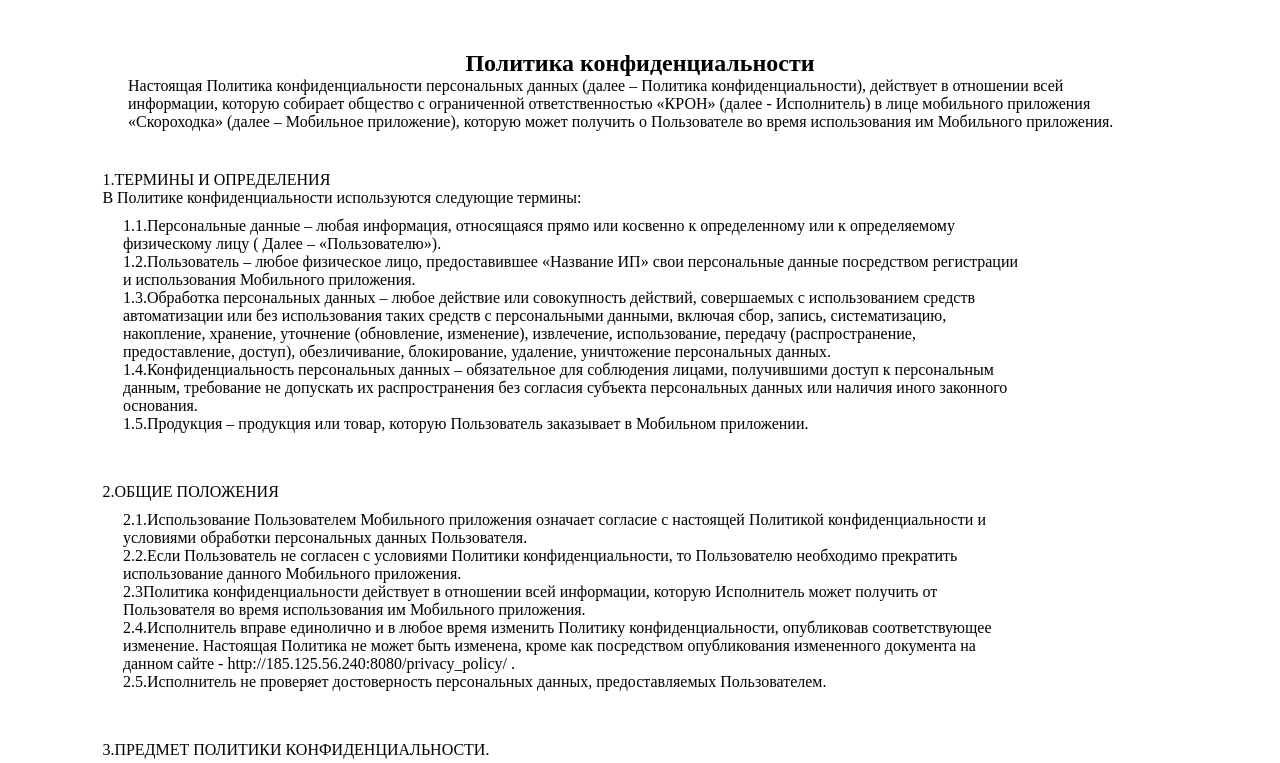
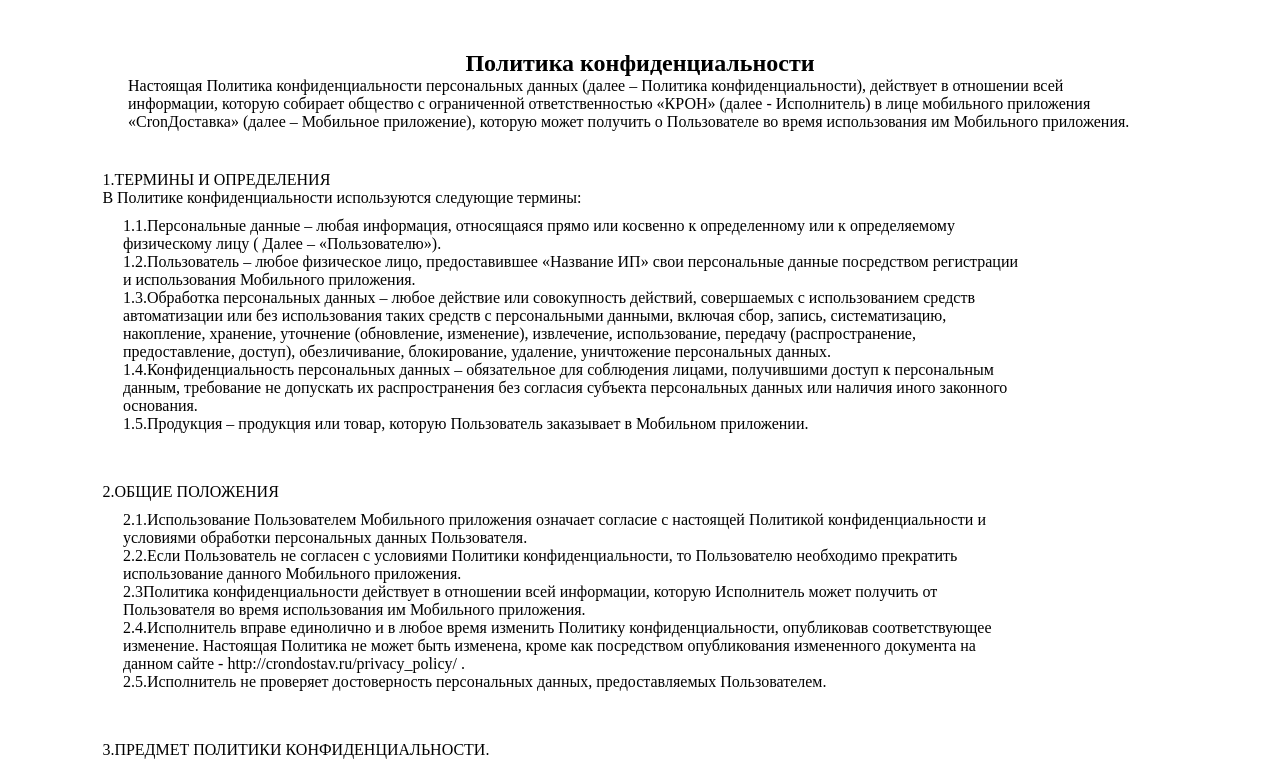
Before and after one commit to murkhan13/DeliveryAPP, a Django app: page /privacy_policy/ in a window 1280 px wide. Shown: the top 763 px of the page. Run offline with Django 3.2, Linux system fonts and the light colour scheme.

Commit message:
privacy policy changed p3

```diff
--- a/cronDeliveryAPI/cronProjectAPI/templates/privacy_policy.html
+++ b/cronDeliveryAPI/cronProjectAPI/templates/privacy_policy.html
@@ -61,7 +61,7 @@
             </div>
             <div class="topic">
                 <p class="note">
-                    Настоящая Политика конфиденциальности персональных данных (далее – Политика конфиденциальности), действует в отношении всей информации, которую собирает общество с ограниченной ответственностью «КРОН» (далее - Исполнитель) в лице мобильного приложения «Скороходка» (далее – Мобильное приложение), которую может получить о Пользователе во время использования им Мобильного приложения.
+                    Настоящая Политика конфиденциальности персональных данных (далее – Политика конфиденциальности), действует в отношении всей информации, которую собирает общество с ограниченной ответственностью «КРОН» (далее - Исполнитель) в лице мобильного приложения «CronДоставка» (далее – Мобильное приложение), которую может получить о Пользователе во время использования им Мобильного приложения.
                 </p>
             </div>
         </div>
@@ -86,7 +86,7 @@
                     <p>2.1.Использование Пользователем Мобильного приложения означает согласие с настоящей Политикой конфиденциальности и условиями обработки персональных данных Пользователя.</p>
                     <p>2.2.Если Пользователь не согласен с условиями Политики конфиденциальности, то Пользователю необходимо прекратить использование данного Мобильного приложения.</p>
                     <p>2.3Политика конфиденциальности действует в отношении всей информации, которую Исполнитель может получить от Пользователя во время использования им Мобильного приложения. </p>
-                    <p>2.4.Исполнитель вправе единолично и в любое время изменить Политику конфиденциальности, опубликовав соответствующее изменение. Настоящая Политика не может быть изменена, кроме как посредством опубликования измененного документа на данном сайте - http://185.125.56.240:8080/privacy_policy/ .</p>
+                    <p>2.4.Исполнитель вправе единолично и в любое время изменить Политику конфиденциальности, опубликовав соответствующее изменение. Настоящая Политика не может быть изменена, кроме как посредством опубликования измененного документа на данном сайте - http://crondostav.ru/privacy_policy/ .</p>
                     <p>2.5.Исполнитель не проверяет достоверность персональных данных, предоставляемых Пользователем.</p>
                 </div>
         </div>
@@ -194,7 +194,7 @@
             </p>
                 <div class="list">
                     <p>9.1.Исполнитель вправе вносить изменения или дополнения в настоящую Политику конфиденциальности единолично, без согласия и уведомления Пользователя.</p>
-                    <p>9.2.Новая Политика конфиденциальности вступает в силу с момента ее размещения по адресу «http://185.125.56.240:8080/privacy_policy/», если иное не предусмотрено новой редакцией Политики конфиденциальности.</p>
+                    <p>9.2.Новая Политика конфиденциальности вступает в силу с момента ее размещения по адресу «http://crondostav.ru/privacy_policy/», если иное не предусмотрено новой редакцией Политики конфиденциальности.</p>
                 </div>
         </div>
         <div class="block">
```
